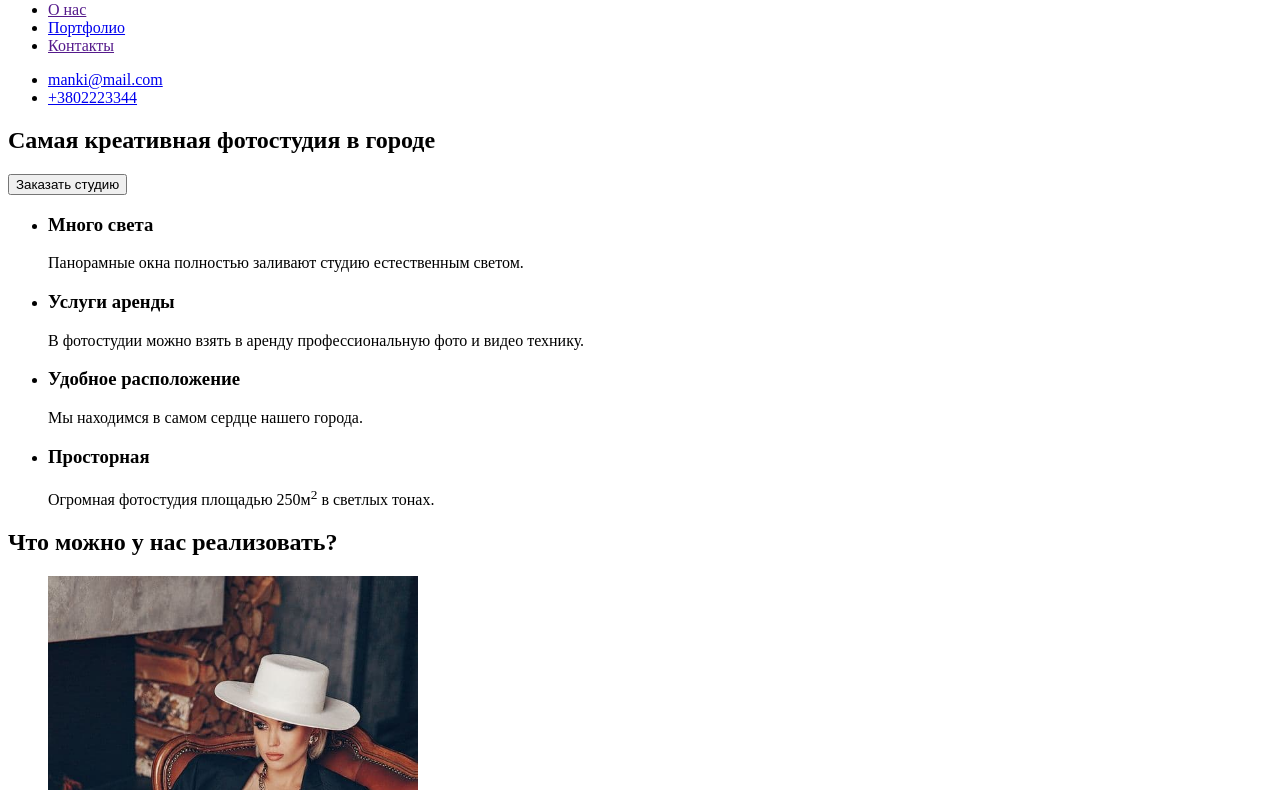
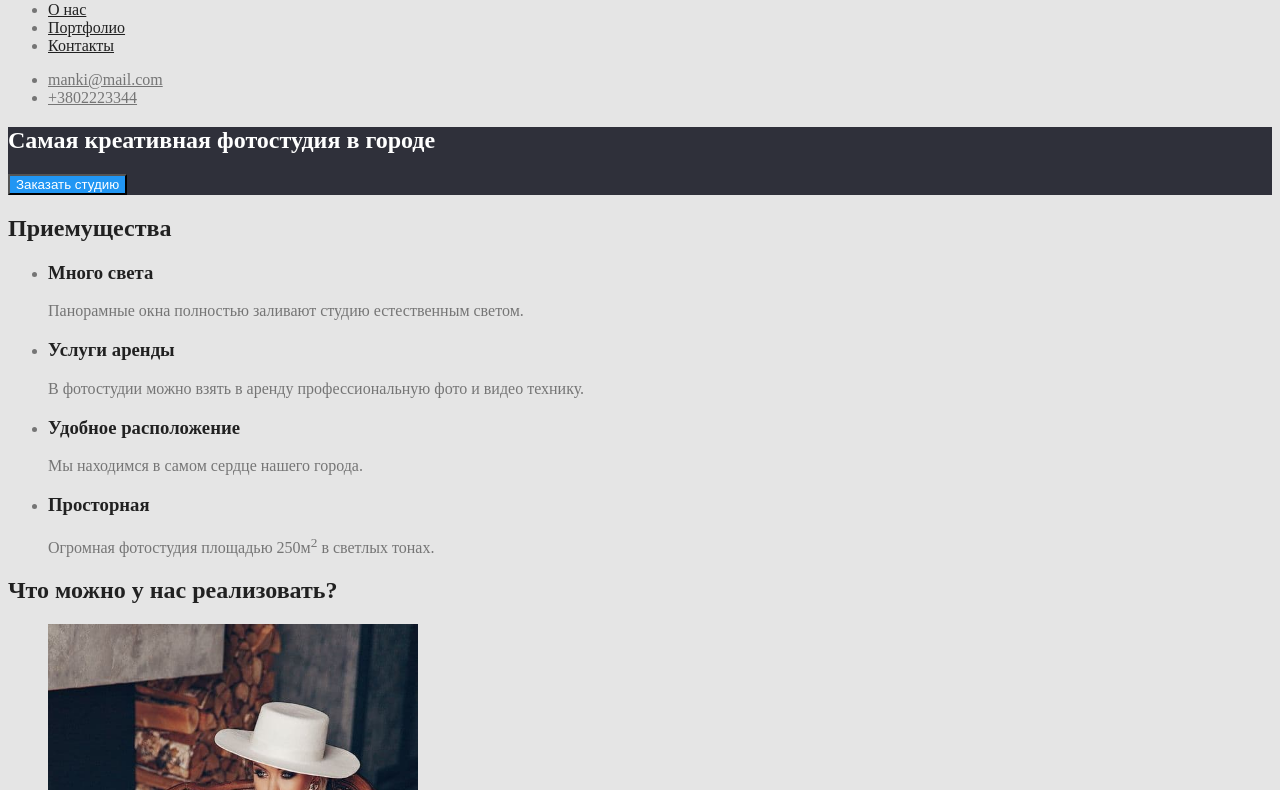
Before and after one commit to alexandra-Tan/color-font-repo, a plain HTML site: page index.html in a window 1280 px wide. Shown: the part 41-831 px from the top of the page. Drawn offline with Linux system fonts and the light colour scheme.

Commit message:
add color text

```diff
--- a/css/style.css
+++ b/css/style.css
@@ -0,0 +1,82 @@
+
+/* основной цвет  текста #757575 */
+/* вторичный цвет текста #212121 */
+/* заголовок акцент кнопка адресс #212121 */
+/* адресс с прозрачностью почта телефон rgba(255, 255, 255, 0.6); */
+/* акцент синий #2196F3 */
+/* бекграунд основной #E5E5E5 */
+/* бекграунд #2F303A */
+/* бекграунд background: #F5F4FA;
+ */
+ /* background: #2F303A; футер
+ */
+
+body{
+    color: #757575;
+    background-color: #E5E5E5;}
+
+    footer, .hero{
+        background-color:  #2F303A;
+
+    }
+    .team{
+        background-color: #F5F4FA ;
+    }
+/*  логотип */
+
+.logo{
+    color: #FFFFFF;
+
+}
+.logo-blu{
+    color: #2196F3;
+
+}
+/* Навигация */
+.link{
+    color: #212121;
+
+}
+.link:focus, .link:hover {
+    color: #2196F3;
+}
+
+    /* контакты */
+    .contacts{
+        color: #757575;
+    }
+
+
+   header .contacts:focus, header .contacts:hover{
+        color: #2196F3;
+
+    }
+    /* главный заголовок */
+    .title{
+        color: #FFFFFF;
+
+    }
+    /* кнопка */
+.button{
+      color: #FFFFFF;
+        background-color: #2196F3;}
+/* заголовки} */
+
+h2,h3,h4{
+color: #212121;
+}
+
+.team  h3{
+
+}
+/* футер */
+
+.location{
+    color:#FFFFFF;
+
+
+}
+
+footer .contacts{
+    color: rgba(255, 255, 255, 0.6) ;
+}
--- a/index.html
+++ b/index.html
@@ -5,28 +5,35 @@
     <meta http-equiv="X-UA-Compatible" content="IE=edge">
     <meta name="viewport" content="width=device-width, initial-scale=1.0">
     <title>Главная</title>
+    <link rel="stylesheet" href="./css/style.css" />
 </head>
 <body>
     <header>
-        <a class="logo" href="">photostudio</a>
-       <nav class="navig">
-            <ul class="list">
-            <li> <a href="">О нас</a> </li>
-            <li> <a href= "./portfolio.html">Портфолио</a></li>
-            <li> <a href="">Контакты</a></li>
+        <a class="logo" href=""> <span class="logo-blu">photo</span>studio</a>
+    <nav class="site-nav">
+
+        <ul class="list">
+            <li> <a class="link" href="">О нас</a> </li>
+            <li> <a class="link" href= "./portfolio.html">Портфолио</a></li>
+            <li> <a class="link" href="">Контакты</a></li>
         </ul>
+
     </nav>
-    <ul class="link">
-       <li> <a href="mailto:manki@mail.com">manki@mail.com</a> </li>
-       <li> <a href="tel:+3802223344">+3802223344</a></li>
+
+    <ul class="">
+       <li> <a class="contacts" href="mailto:manki@mail.com">manki@mail.com</a> </li>
+       <li> <a class="contacts" href="tel:+3802223344">+3802223344</a></li>
     </ul>
         </header>
-        <section>
+        <section class="hero">
             <h1 class="title">Cамая креативная  фотостудия в городе</h1>
-            <button type="button">Заказать студию </button>
+            <button class="button" type="button">Заказать студию </button>
 
         </section>
         <section>
+            <!-- Скрытый заголовок секции -->
+            <h2>Приемущества</h2>
+
             <ul>
                 <li>
                     <h3> Много света</h3>
@@ -68,7 +75,7 @@
                 </li>
             </ul>
         </section>
-        <section>
+        <section class="team">
             <h2>Наша команда</h2>
             <ul>
 
@@ -97,11 +104,11 @@
         </ul>
         </section>
         <footer>
-            <a href="">photostudio</a>
-            <address>
+            <a class="logo" href=""> <span class="logo-blu">photo</span>studio</a>
+            <address class="location">
                 г.Днепр1, ул.Шевченко,155
-                <a href="mailto:manki@mail.com">manki@mail.com</a>
-                <a href="tel:+3802223344">+3802223344</a>
+                <a class="contacts" href="mailto:manki@mail.com">manki@mail.com</a>
+                <a class="contacts" href="tel:+3802223344">+3802223344</a>
 
             </address>
 
```
Also changed, not shown: portfolio.html (+4 -3 lines).
